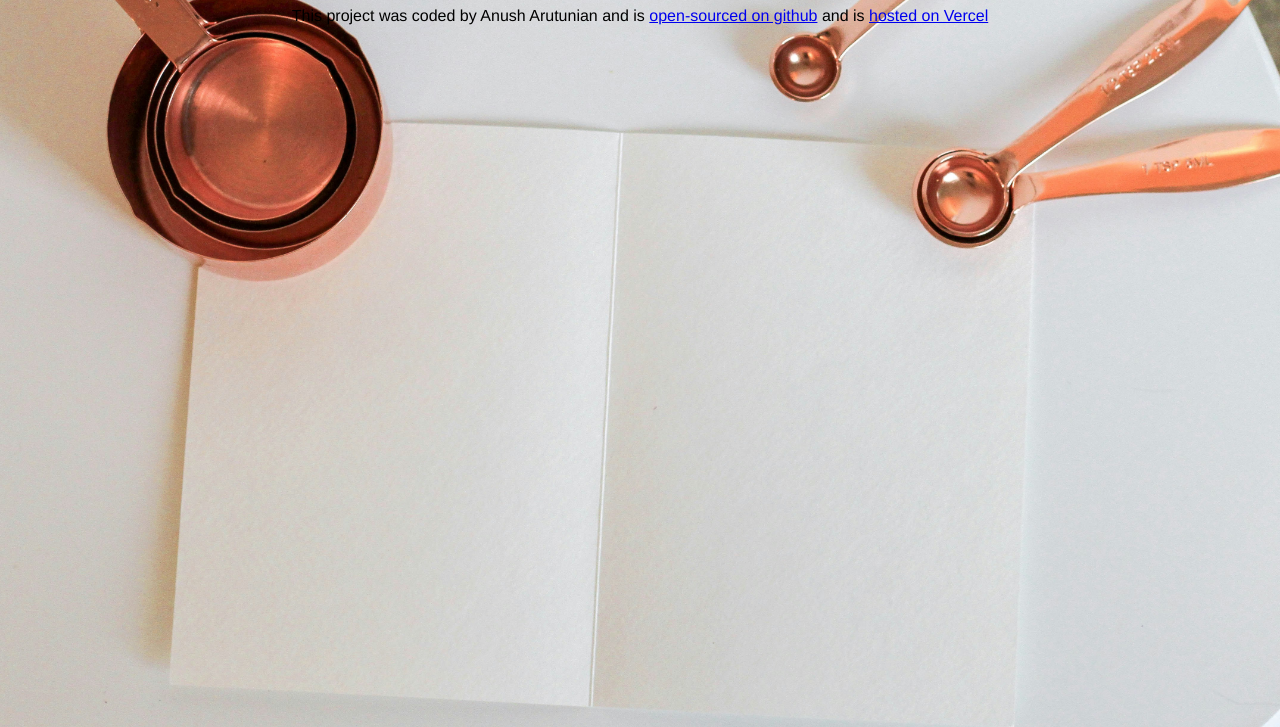
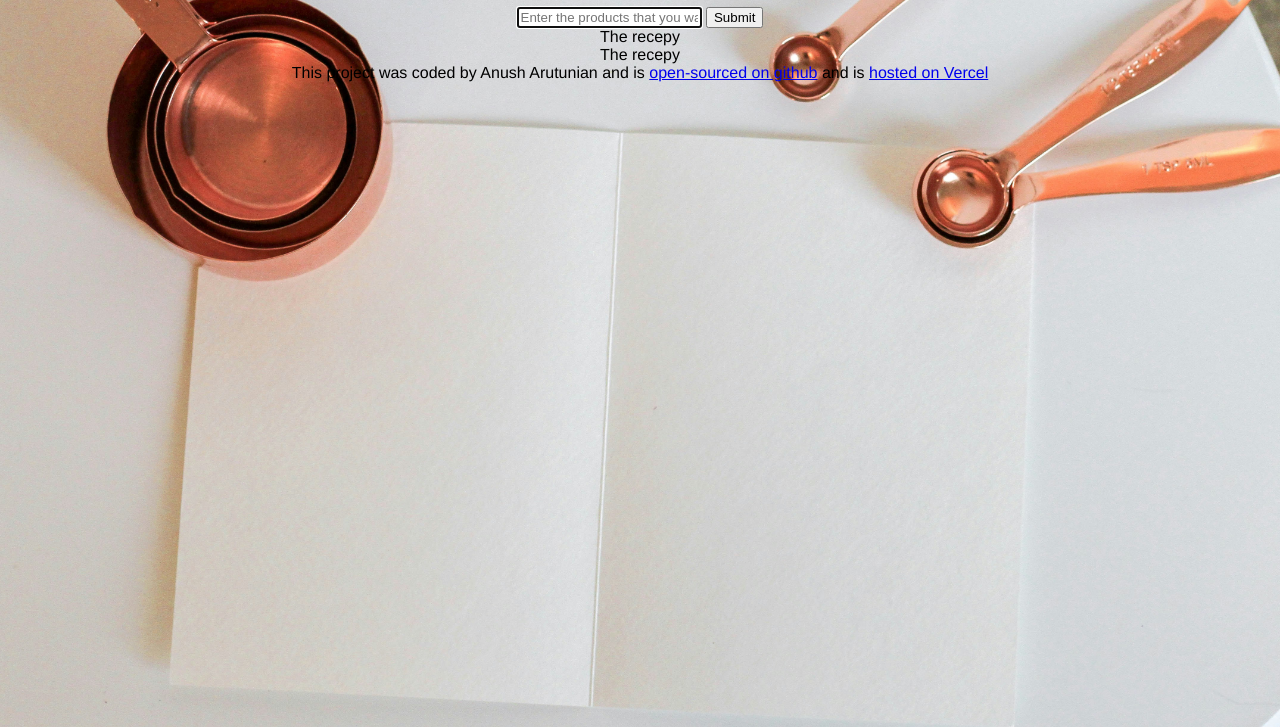
Before and after one commit to Anush199530/ai-add, a plain HTML site: page index.html in a window 1280 px wide. Shown: the part 73-800 px from the top of the page. Drawn offline with Linux system fonts and the light colour scheme.

Commit message:
added the basic html structur

```diff
--- a/index.html
+++ b/index.html
@@ -7,8 +7,26 @@
   <title>AI recepy generator</title>
 
   <body>
-    <h1>Welcome to the this amazing AI recepy generator</h1>
-
+    <header>
+      <h1>Welcome to the this amazing AI recepy generator</h1>
+    </header>
+    <main>
+      <form>
+        <input
+          type="text"
+          placeholder="Enter the products that you want to use"
+          autofocus
+          required
+          autocomplete="off"
+        />
+        <input type="submit" />
+      </form>
+      <div>
+        The recepy
+        <br />
+        The recepy
+      </div>
+    </main>
     <footer>
       This project was coded by Anush Arutunian and is
       <a href="https://github.com/Anush199530/ai-add" target="_blank">
```
